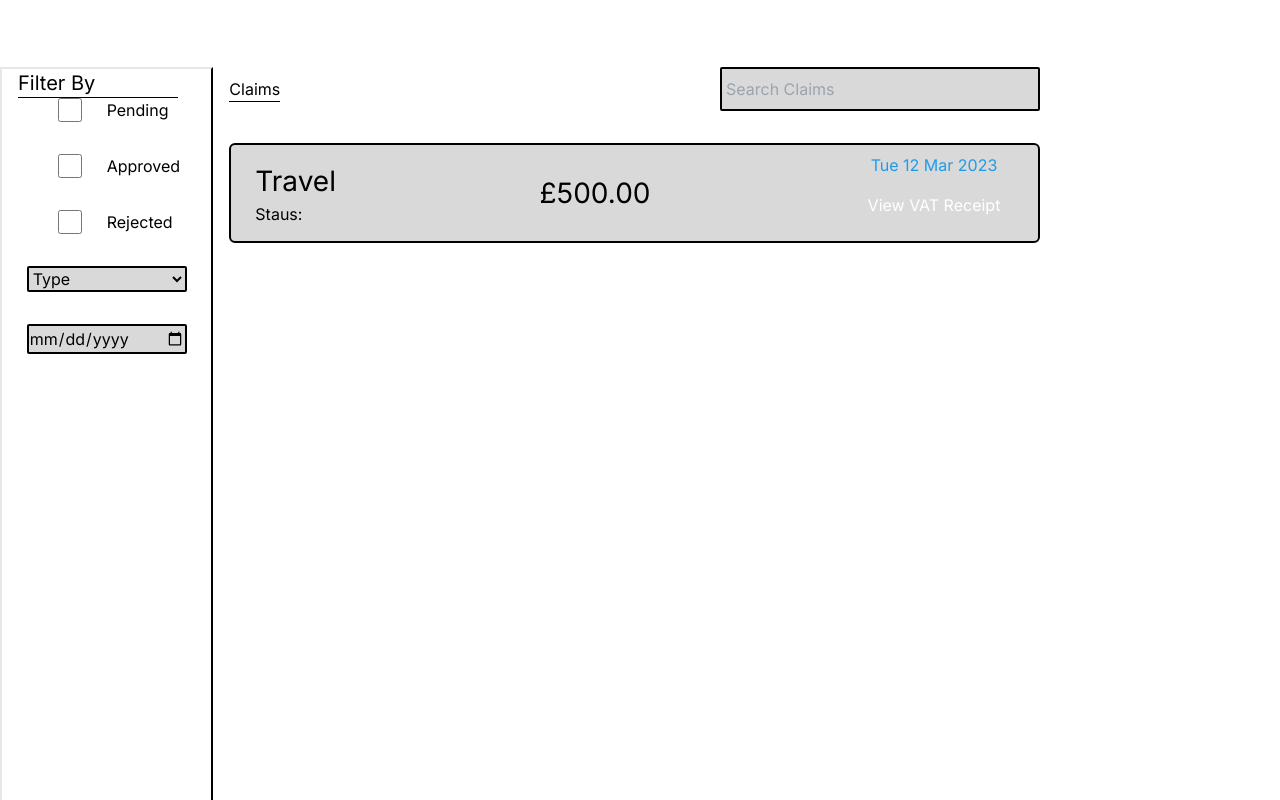
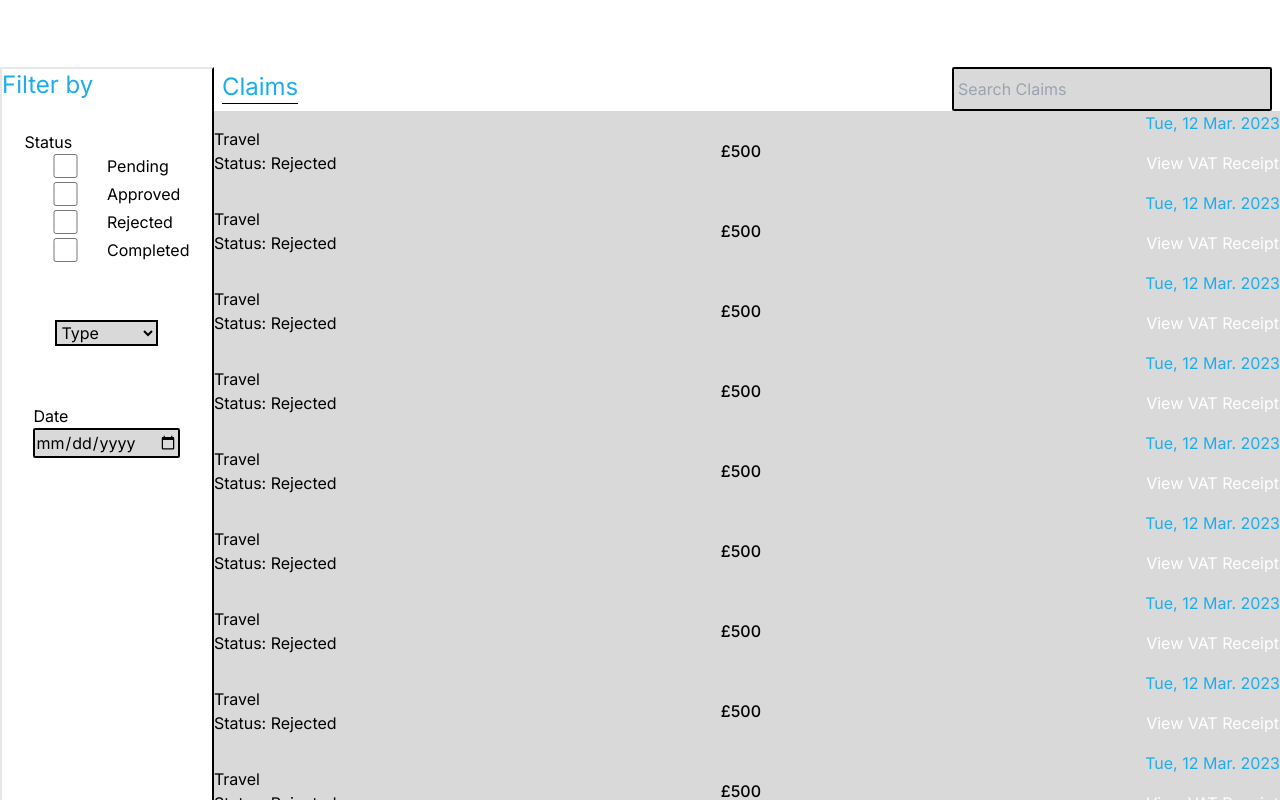
Before and after one commit to Sep-Fading/SWE_Project_Frontend, a Next.js app: page /view_claims in a window 1280 px wide. Shown: the top 800 px of the page. Built offline with nearby package versions, Linux system fonts and the light colour scheme.

Commit message:
improved claims page

```diff
--- a/src/Components/ClaimInfoBox.tsx
+++ b/src/Components/ClaimInfoBox.tsx
@@ -7,7 +7,7 @@ interface ClaimInfoBoxProps {
 
 const ClaimInfoBox = ({ headingText, buttonText }: ClaimInfoBoxProps) => {
   return (
-    <div className="flex flex-row justify-between p-[0.5rem] border-2 border-black rounded-md min-w-[350px]">
+    <div className="flex">
       <div className="flex flex-col justify-evenly">
         {headingText.map((heading, index) => (
           <h2 key={index}>{heading} :</h2>
--- /dev/null
+++ b/src/Components/Expense.tsx
@@ -0,0 +1,55 @@
+"use client";
+
+import { useEffect, useState } from "react";
+import Button from "./Button";
+
+interface ExpenseProps {
+  amount: number;
+  currency: string;
+  type: "Travel" | "Meal" | "Night Stay" | "Gift";
+  status: "Completed" | "Approved" | "Rejected" | "Pending";
+  date: string;
+}
+
+const Expense = ({ amount, currency, type, status, date }: ExpenseProps) => {
+  const [statusColor, setStatusColor] = useState("");
+
+  useEffect(() => {
+    switch (status) {
+      case "Completed":
+        setStatusColor("blue");
+        break;
+      case "Approved":
+        setStatusColor("green");
+        break;
+      case "Rejected":
+        setStatusColor("red");
+        break;
+      case "Pending":
+        setStatusColor("yellow");
+        break;
+      default:
+        setStatusColor("black");
+    }
+  }, [status]);
+
+  return (
+    <div className="flex justify-between items-center shadow-lg rounded-md bg-[#D9D9D9] p-2 mx-3 my-4">
+      <div className="">
+        <h2 className="text-[1.75rem]">{type}</h2>
+        <h3>
+          Status: <span className={`text-${statusColor}-600`}>{status}</span>
+        </h3>
+      </div>
+      <h1 className="text-[2.5rem] font-medium">
+        {currency}
+        {amount}
+      </h1>
+      <div className="flex flex-col items-center">
+        <h3 className="text-m text-blue">{date}</h3>
+        <Button text="View VAT Receipt" style="w-[10rem]" />
+      </div>
+    </div>
+  );
+};
+export default Expense;
--- a/src/Components/Header.tsx
+++ b/src/Components/Header.tsx
@@ -1,14 +1,13 @@
 interface HeaderProps {
   title: string;
   style?: string;
-  hrStyle?: string;
 }
 
-const Header = ({ title, style, hrStyle }: HeaderProps) => {
+const Header = ({ title, style }: HeaderProps) => {
   return (
     <header className="mb-5 mt-8">
       <h1 className={`text-2xl text-blue ${style}`}>{title}</h1>
-      <hr className={`border-3 border-black w-[15rem] ${hrStyle}`} />
+      <hr className="border-3 border-black w-[15rem]" />
     </header>
   );
 };
--- a/src/app/view_claims/page.tsx
+++ b/src/app/view_claims/page.tsx
@@ -1,65 +1,147 @@
+"use client";
+
+import { ChangeEvent, useState } from "react";
 import Header from "@/Components/Header";
 import Button from "@/Components/Button";
+import Expense from "@/Components/Expense";
+import InputField from "@/Components/InputField";
 
 const EmployeeClaims = () => {
-
+  const [formData, setFormData] = useState("22/12/2023");
+  const handleChange = (e: ChangeEvent<HTMLInputElement>) => {};
   return (
-    <div>
-      <div className='grid grid-cols-6'>
-        <aside className='border-r-black border-2 px-[1rem] col-span-1 h-dvh'>
-          <Header title="Filter By" style="text-xl" hrStyle="w-[10rem]"/>
-
-          <form action="" className='flex flex-col items-center'>
-            <fieldset className='grid grid-cols-2 gap-y-[2rem] mb-[2rem]'>
-              <input type="checkbox" id="pending" value="pending"/>
+    <div className="flex">
+      <aside className="border-r-black border-2 w-[20%]">
+        <h1 className="text-2xl text-blue">Filter by</h1>
+        <form
+          action=""
+          className="flex flex-col items-center justify-around h-[500px]"
+        >
+          <fieldset className="grid grid-cols-2 grid-rows-4 gap-y-1">
+            <legend>Status</legend>
+            <input type="checkbox" id="pending" value="pending" />
             <label htmlFor="pending">Pending</label>
-              <input type="checkbox" id="approved" value="approved"/>
+            <input type="checkbox" id="approved" value="approved" />
             <label htmlFor="approved">Approved</label>
-              <input type="checkbox" id="rejected" value="rejected"/>
+            <input type="checkbox" id="rejected" value="rejected" />
             <label htmlFor="rejected">Rejected</label>
+            <input type="checkbox" id="completed" value="completed" />
+            <label htmlFor="completed">Completed</label>
           </fieldset>
-
-            <select name="type" id="type" value="" className='border-2 border-black mb-[2rem] w-[10rem] rounded-sm bg-[#D9D9D9]'>
-              <option value="" disabled>Type</option>
+          <select
+            name="type"
+            id="type"
+            value=""
+            className="border-2 border-black bg-[#D9D9D9]"
+          >
+            <option value="" disabled>
+              Type
+            </option>
             <option value="travel">Travel</option>
             <option value="meal">Meal</option>
             <option value="night_stay">Night Stay</option>
             <option value="gift">Gift</option>
           </select>
-
-            <input name="date" type="date" className='mb-[2rem] border-2 border-black w-[10rem] rounded-sm bg-[#D9D9D9]'/>
-
-            <Button type="submit" text="Apply Filters" style="w-[12.5rem]"/>
-
+          <div className="flex flex-col">
+            <label htmlFor="date">Date</label>
+            <input
+              name="date"
+              type="date"
+              className="border-2 border-black rounded-sm bg-[#D9D9D9]"
+            />
+          </div>
+          <Button type="submit" text="Apply Filters" style="w-[180px]" />
         </form>
       </aside>
 
-        <div className='col-span-5 mr-[15rem] ml-[1rem] '>
-
-          <div className='flex flex-row items-baseline justify-between'>
-            <Header title="Claims"/>
-
+      <div className="w-[100%]">
+        <div className="flex flex-row items-baseline justify-between mx-2">
+          <Header title="Claims" />
           <form action="">
-                <input type="search" placeholder="Search Claims" className='border-black border-2 rounded-sm w-[20rem] py-[0.5rem] px-[0.25rem] bg-[#D9D9D9]' />
+            <input
+              type="search"
+              placeholder="Search Claims"
+              className="border-black border-2 rounded-sm w-[20rem] py-[0.5rem] px-[0.25rem] bg-[#D9D9D9]"
+            />
           </form>
         </div>
-
-
-          <div className='flex flex-row border-black border-2 rounded-md justify-between mt-[2rem] items-center p-[0.5rem] bg-[#D9D9D9]'>
-            <div className='ml-[1rem] items-left'>
-                <p className='text-[1.75rem]'>Travel</p>
-                <p>Staus: </p>
-            </div>
-
-            <p className='text-[1.75rem]'>£500.00</p>
-
-            <div className='mr-[1rem] flex flex-col items-center'>
-                <p className='text-m text-[#1E9CE9]'>Tue 12 Mar 2023</p>
-                <Button text="View VAT Receipt" style="w-[10rem]"/>
-            </div>
-          </div>
-
-        </div>
+        <Expense
+          amount={500}
+          currency="£"
+          type="Travel"
+          status="Rejected"
+          date="Tue, 12 Mar. 2023"
+        />
+        <Expense
+          amount={500}
+          currency="£"
+          type="Travel"
+          status="Rejected"
+          date="Tue, 12 Mar. 2023"
+        />
+        <Expense
+          amount={500}
+          currency="£"
+          type="Travel"
+          status="Rejected"
+          date="Tue, 12 Mar. 2023"
+        />
+        <Expense
+          amount={500}
+          currency="£"
+          type="Travel"
+          status="Rejected"
+          date="Tue, 12 Mar. 2023"
+        />
+        <Expense
+          amount={500}
+          currency="£"
+          type="Travel"
+          status="Rejected"
+          date="Tue, 12 Mar. 2023"
+        />
+        <Expense
+          amount={500}
+          currency="£"
+          type="Travel"
+          status="Rejected"
+          date="Tue, 12 Mar. 2023"
+        />
+        <Expense
+          amount={500}
+          currency="£"
+          type="Travel"
+          status="Rejected"
+          date="Tue, 12 Mar. 2023"
+        />
+        <Expense
+          amount={500}
+          currency="£"
+          type="Travel"
+          status="Rejected"
+          date="Tue, 12 Mar. 2023"
+        />
+        <Expense
+          amount={500}
+          currency="£"
+          type="Travel"
+          status="Rejected"
+          date="Tue, 12 Mar. 2023"
+        />
+        <Expense
+          amount={500}
+          currency="£"
+          type="Travel"
+          status="Rejected"
+          date="Tue, 12 Mar. 2023"
+        />
+        <Expense
+          amount={500}
+          currency="£"
+          type="Travel"
+          status="Rejected"
+          date="Tue, 12 Mar. 2023"
+        />
       </div>
     </div>
   );
```
Lines whose indentation alone changed are shown as unchanged.
